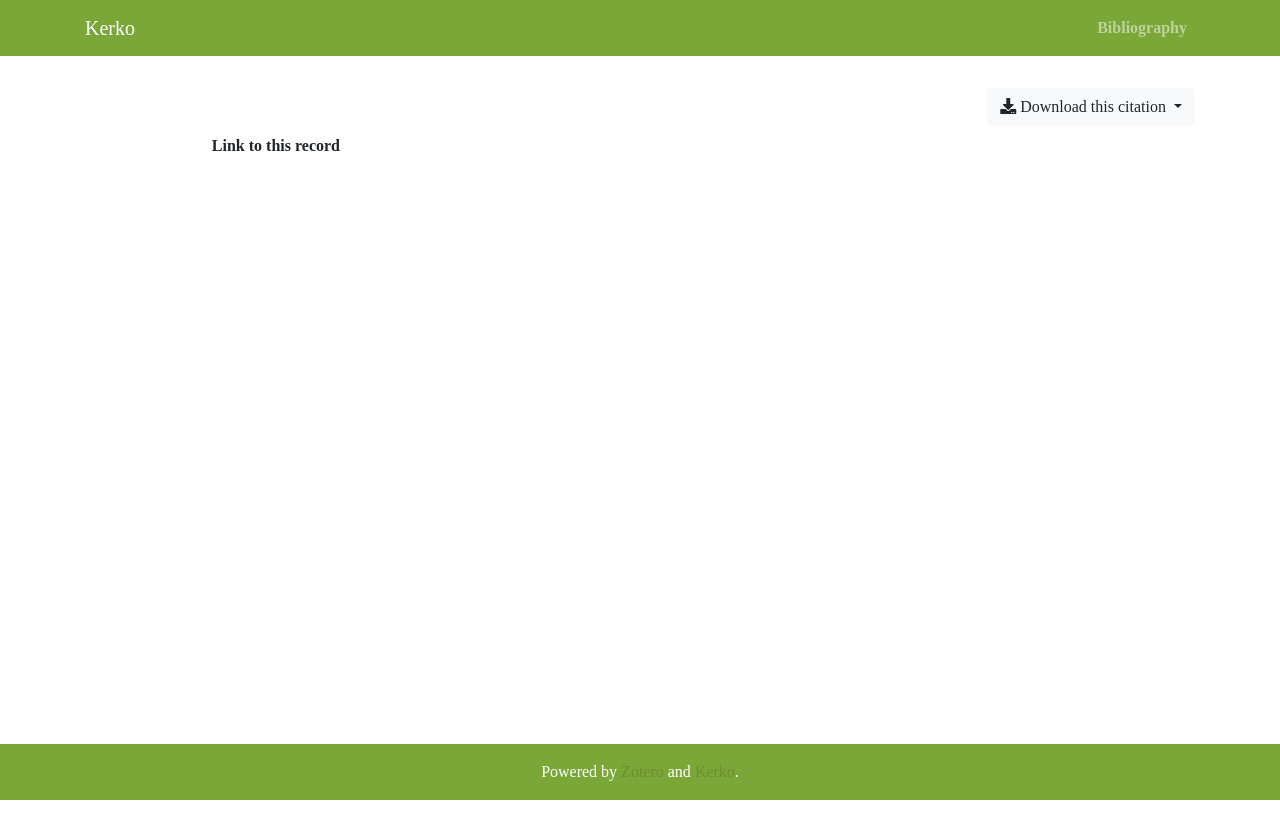
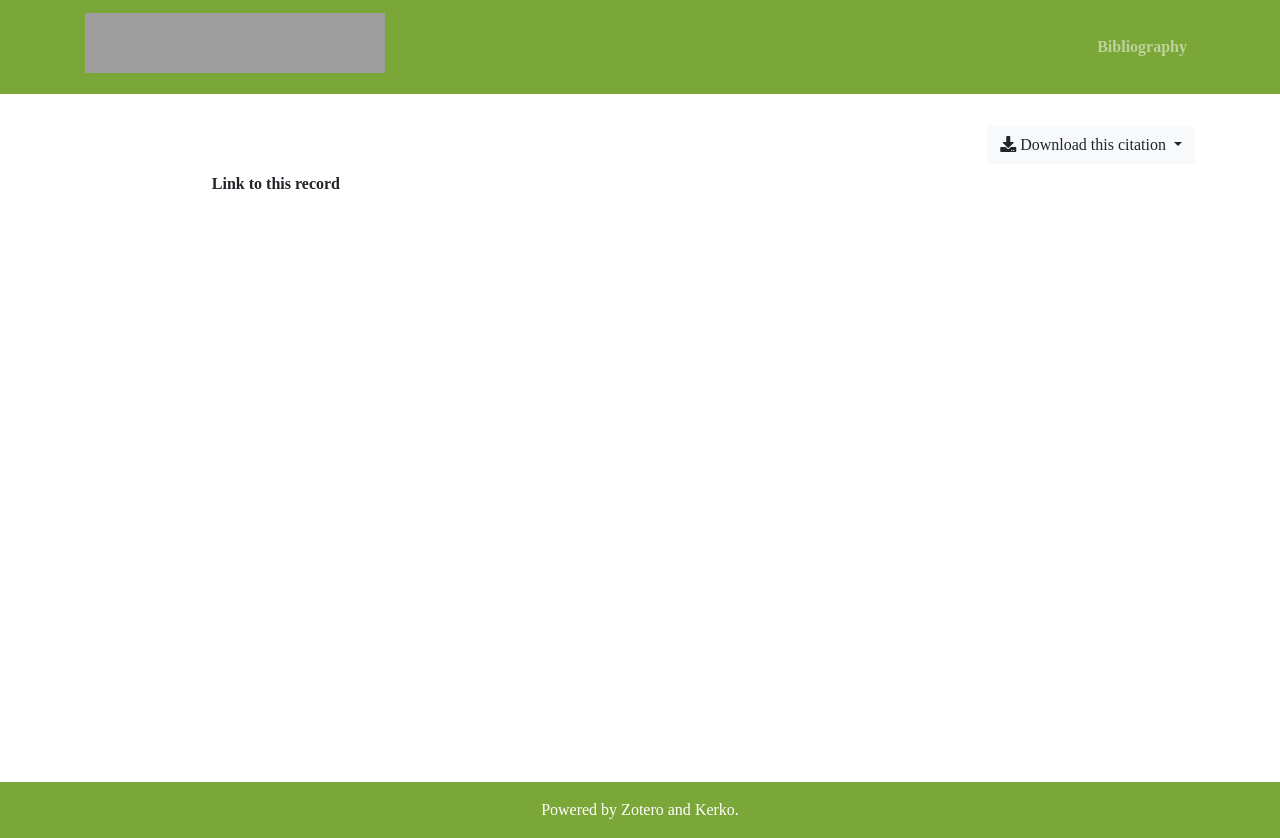
Before and after one commit to linhnguyen817/pd-publications-kerko, a Flask app: template kerko/templates/kerko/item.html.jinja2 in a window 1280 px wide. Before the commit the page ends 800 px from the top, so only its background shows below. Run offline with Flask 2, Linux system fonts and the light colour scheme; the template is opened without the code that fills it, so the values that code supplies are empty; some libraries are stand-ins or nearby versions; grey boxes are pictures that could not be loaded.

Commit message:
edit navbar

```diff
--- a/kerko/templates/kerko/_navbar_brand.html.jinja2
+++ b/kerko/templates/kerko/_navbar_brand.html.jinja2
@@ -1 +1,3 @@
-<a href="{{ url_for('kerko.search') }}" class="navbar-brand">{{ config.KERKO_TITLE }}</a>
+<a class="navbar-brand" target="_blank" href="https://positivedeviance.org/" xlink:href="https://positivedeviance.org/">
+    <object href="https://positivedeviance.org/" style="pointer-events: none; max-height:60px; width="auto" data="https://static1.squarespace.com/static/5a1eeb26fe54ef288246a688/t/5cb21c61eef1a1633f5d8cf9/1555176547509/PD+Logo+1a-+Banner.svg" type="image/svg+xml"></object>
+</a>
--- a/kerko/templates/kerko/layout.html.jinja2
+++ b/kerko/templates/kerko/layout.html.jinja2
@@ -97,8 +97,8 @@
             {%- block footer_inner %}
                 <div class="text-center pt-3 pb-3">
                     {{ _('Powered by {zotero} and {kerko}.').format(
-                        zotero='<a href="https://zotero.org">Zotero</a>',
-                        kerko='<a href="https://github.com/whiskyechobravo/kerko">Kerko</a>') }}
+                        zotero='<a style="color:white" href="https://zotero.org">Zotero</a>',
+                        kerko='<a style="color:white" href="https://github.com/whiskyechobravo/kerko">Kerko</a>') }}
                 </div>
             {%- endblock footer_inner %}
         </footer>
```
